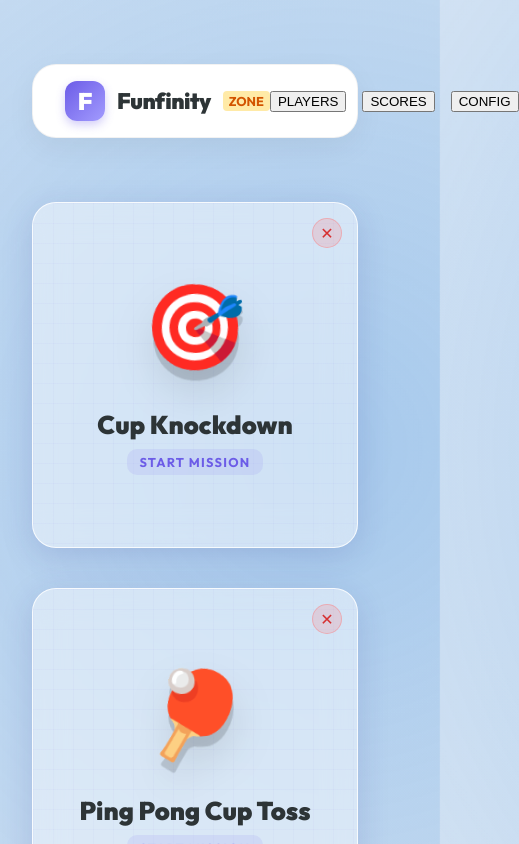
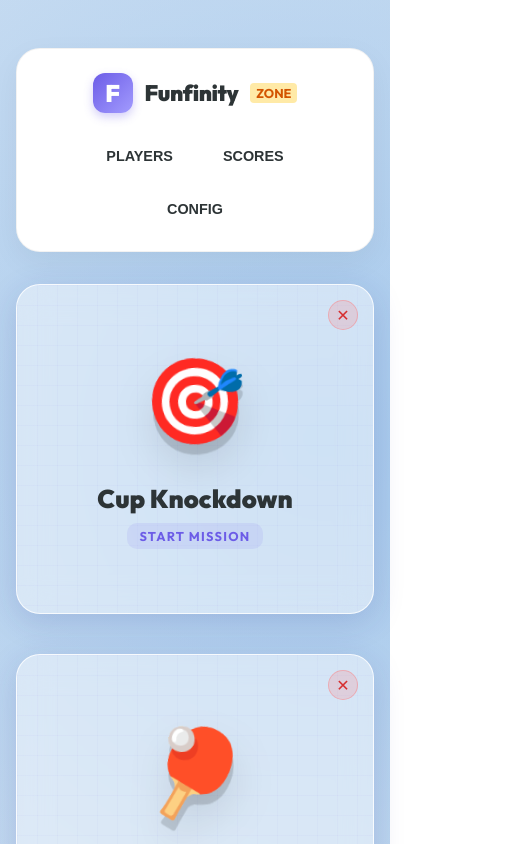
Before and after one commit to abhilasha-blossom/Funfinity, a React (Vite) app: page / in a window 390 px wide. Both pictures are taken after a click on the button "Enter Experience". Shown: the top 844 px of the page, 519 px wide, since content can reach past the window. Built offline with nearby package versions, Linux system fonts and the light colour scheme.

Commit message:
feat: Mobile Responsiveness and Layout Polish

```diff
--- a/src/App.jsx
+++ b/src/App.jsx
@@ -111,14 +111,7 @@ function App() {
     <div className="container" style={{ position: 'relative', zIndex: 1, paddingBottom: '4rem' }}>
 
       {/* Solid Static Navbar */}
-      <header style={{
-        display: 'flex', justifyContent: 'space-between', alignItems: 'center', marginBottom: '4rem',
-        background: '#ffffff',
-        padding: '1rem 2rem', borderRadius: '24px',
-        border: '1px solid rgba(0,0,0,0.05)',
-        boxShadow: '0 10px 30px rgba(0,0,0,0.05)',
-        marginTop: '2rem'
-      }}>
+      <header className="app-header">
         <div
           onClick={() => setView('HOME')}
           style={{ cursor: 'pointer', display: 'flex', alignItems: 'center', gap: '12px' }}
@@ -134,7 +127,7 @@ function App() {
           <span style={{ fontSize: '0.8rem', background: '#ffeaa7', padding: '2px 6px', borderRadius: '4px', fontWeight: 700, color: '#d35400' }}>ZONE</span>
         </div>
 
-        <nav style={{ display: 'flex', gap: '1rem' }}>
+        <nav className="app-nav">
           <button className="glass-btn-ghost" onClick={() => setView('SETUP')}>PLAYERS</button>
           <button className="glass-btn-ghost" onClick={() => setView('LEADERBOARD')}>SCORES</button>
           <button className="glass-btn-ghost" onClick={() => setView('GAME_MANAGER')}>CONFIG</button>
--- a/src/components/GameReveal.jsx
+++ b/src/components/GameReveal.jsx
@@ -290,18 +290,14 @@ export function GameReveal({ game, players, updateScore, onBack }) {
                 >
 
                     {/* Header Section */}
-                    <div style={{
-                        padding: '2rem 3rem 1rem 3rem',
-                        textAlign: 'center',
-                        borderBottom: '1px solid rgba(0,0,0,0.05)',
-                        position: 'relative'
-                    }}>
+                    <div className="reveal-header">
                         <button
                             onClick={onBack}
                             style={{
                                 position: 'absolute', top: '2rem', right: '2rem',
                                 background: 'rgba(0,0,0,0.05)', border: 'none', borderRadius: '50%',
-                                width: '40px', height: '40px', cursor: 'pointer', fontSize: '1.2rem', color: '#636e72'
+                                width: '40px', height: '40px', cursor: 'pointer', fontSize: '1.2rem', color: '#636e72',
+                                zIndex: 10
                             }}
                         >
                             ✕
@@ -321,7 +317,7 @@ export function GameReveal({ game, players, updateScore, onBack }) {
                         <p style={{ fontSize: '1.2rem', color: '#6c5ce7', fontWeight: 600 }}>{game.brief}</p>
                     </div>
 
-                    <div style={{ flex: 1, overflowY: 'auto', padding: '3rem', display: 'grid', gridTemplateColumns: '1.2fr 1fr', gap: '4rem' }}>
+                    <div className="game-reveal-grid">
 
                         {/* Left Col: Rules & Teams */}
                         <div>
--- a/src/index.css
+++ b/src/index.css
@@ -55,7 +55,6 @@ body {
   transform: rotate(-5deg) perspective(500px) translateZ(20px);
   transition: transform 0.3s cubic-bezier(0.34, 1.56, 0.64, 1);
   -webkit-text-stroke: 2px white;
-  /* Fake sticker border if supported */
 }
 
 /* Glass Card */
@@ -82,7 +81,7 @@ body {
   transform: rotate(5deg) scale(1.1) translateZ(40px);
 }
 
-/* Glass Toggles (Perfect iOS Style) */
+/* Glass Toggles */
 .glass-toggle {
   position: relative;
   display: inline-block;
@@ -105,13 +104,10 @@ body {
   right: 0;
   bottom: 0;
   background-color: #dfe6e9;
-  /* Solid Grey Off State */
   transition: .3s cubic-bezier(0.4, 0.0, 0.2, 1);
   border-radius: 32px;
   border: 2px solid rgba(255, 255, 255, 0.5);
-  /* Subtle glass border */
   box-shadow: inset 0 2px 4px rgba(0, 0, 0, 0.1);
-  /* Inner depth */
 }
 
 .slider:before {
@@ -129,7 +125,6 @@ body {
 
 input:checked+.slider {
   background-color: #6c5ce7;
-  /* Brand Purple */
   border-color: #6c5ce7;
   box-shadow: 0 4px 15px rgba(108, 92, 231, 0.4);
 }
@@ -157,6 +152,22 @@ input:checked+.slider:before {
   box-shadow: 0 8px 25px rgba(108, 92, 231, 0.5);
 }
 
+.glass-btn-ghost {
+  background: rgba(255, 255, 255, 0.3);
+  border: 1px solid white;
+  padding: 0.8rem 1.5rem;
+  border-radius: 30px;
+  cursor: pointer;
+  font-weight: 600;
+  color: var(--text-main);
+  transition: 0.3s;
+}
+
+.glass-btn-ghost:hover {
+  background: white;
+  transform: translateY(-2px);
+}
+
 .glass-input {
   background: rgba(255, 255, 255, 0.5);
   border: 1px solid white;
@@ -167,6 +178,7 @@ input:checked+.slider:before {
   font-size: 1rem;
   outline: none;
   transition: 0.3s;
+  box-sizing: border-box;
 }
 
 .glass-input:focus {
@@ -201,3 +213,99 @@ h3 {
 ::-webkit-scrollbar-track {
   background: transparent;
 }
+
+/* --- RESPONSIVE HELPERS --- */
+
+/* App Header */
+.app-header {
+  display: flex;
+  justify-content: space-between;
+  align-items: center;
+  background: #ffffff;
+  padding: 1rem 2rem;
+  border-radius: 24px;
+  border: 1px solid rgba(0, 0, 0, 0.05);
+  box-shadow: 0 10px 30px rgba(0, 0, 0, 0.05);
+  margin-top: 2rem;
+  margin-bottom: 4rem;
+}
+
+.app-nav {
+  display: flex;
+  gap: 1rem;
+}
+
+/* Game Reveal Logic */
+.game-reveal-grid {
+  display: grid;
+  grid-template-columns: 1.2fr 1fr;
+  gap: 4rem;
+  padding: 3rem;
+  flex: 1;
+  overflow-y: auto;
+}
+
+.reveal-header {
+  padding: 2rem 3rem 1rem 3rem;
+  border-bottom: 1px solid rgba(0, 0, 0, 0.05);
+  position: relative;
+  text-align: center;
+}
+
+/* Mobile Media Query */
+@media (max-width: 900px) {
+  .container {
+    padding: 1rem;
+    padding-bottom: 5rem;
+  }
+
+  .app-header {
+    flex-direction: column;
+    gap: 1.5rem;
+    padding: 1.5rem;
+    margin-bottom: 2rem;
+    text-align: center;
+  }
+
+  .app-nav {
+    width: 100%;
+    justify-content: center;
+    flex-wrap: wrap;
+  }
+
+  .glass-card {
+    padding: 1.5rem;
+  }
+
+  /* Game Reveal Mobile */
+  .game-reveal-grid {
+    grid-template-columns: 1fr;
+    /* Stack vertically */
+    gap: 2rem;
+    padding: 1.5rem;
+  }
+
+  .reveal-header {
+    padding: 1.5rem;
+  }
+
+  .reveal-header h1 {
+    font-size: 2rem !important;
+  }
+
+  .reveal-header div[style*="fontSize: 4rem"] {
+    font-size: 3rem !important;
+  }
+
+  /* Button adjustments */
+  .glass-btn {
+    width: 100%;
+    padding: 1rem 0;
+    text-align: center;
+  }
+
+  .glass-btn-ghost {
+    padding: 0.6rem 1rem;
+    font-size: 0.9rem;
+  }
+}
```
